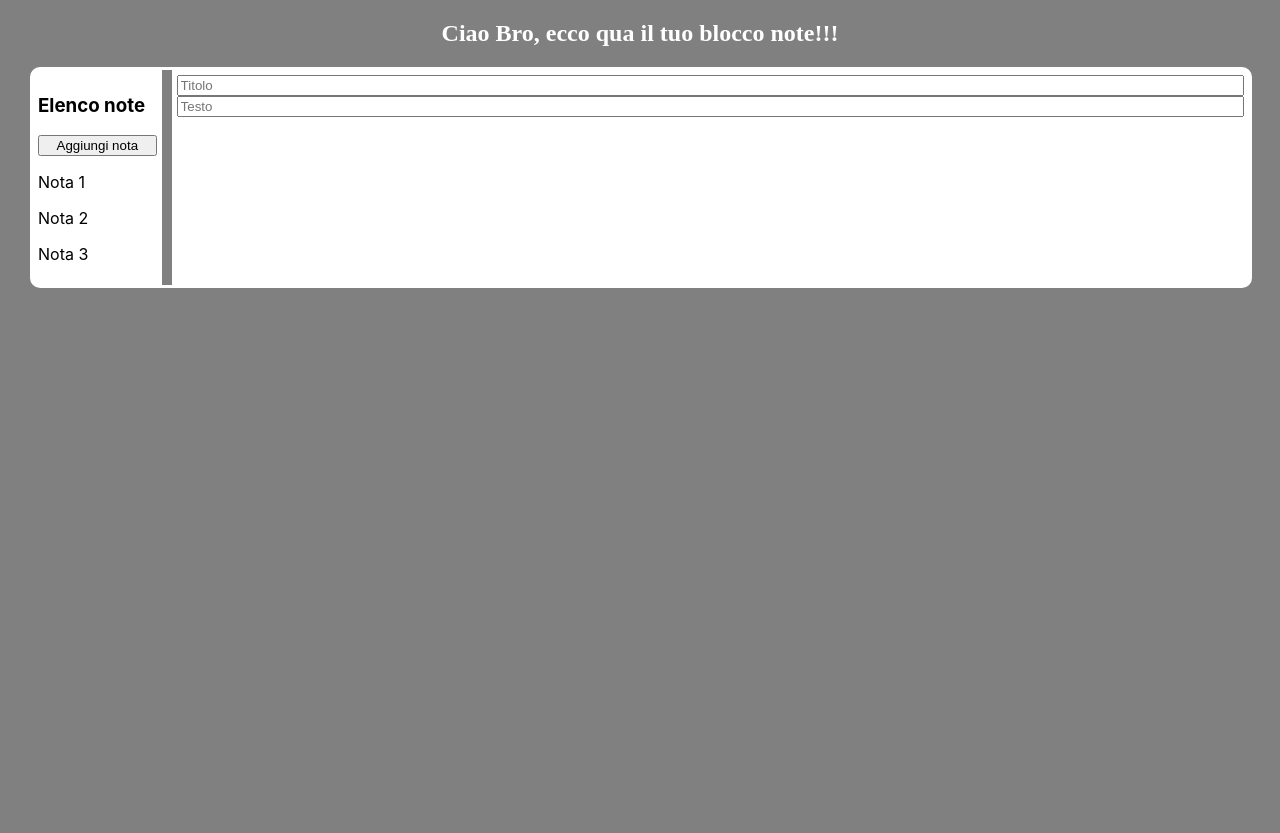
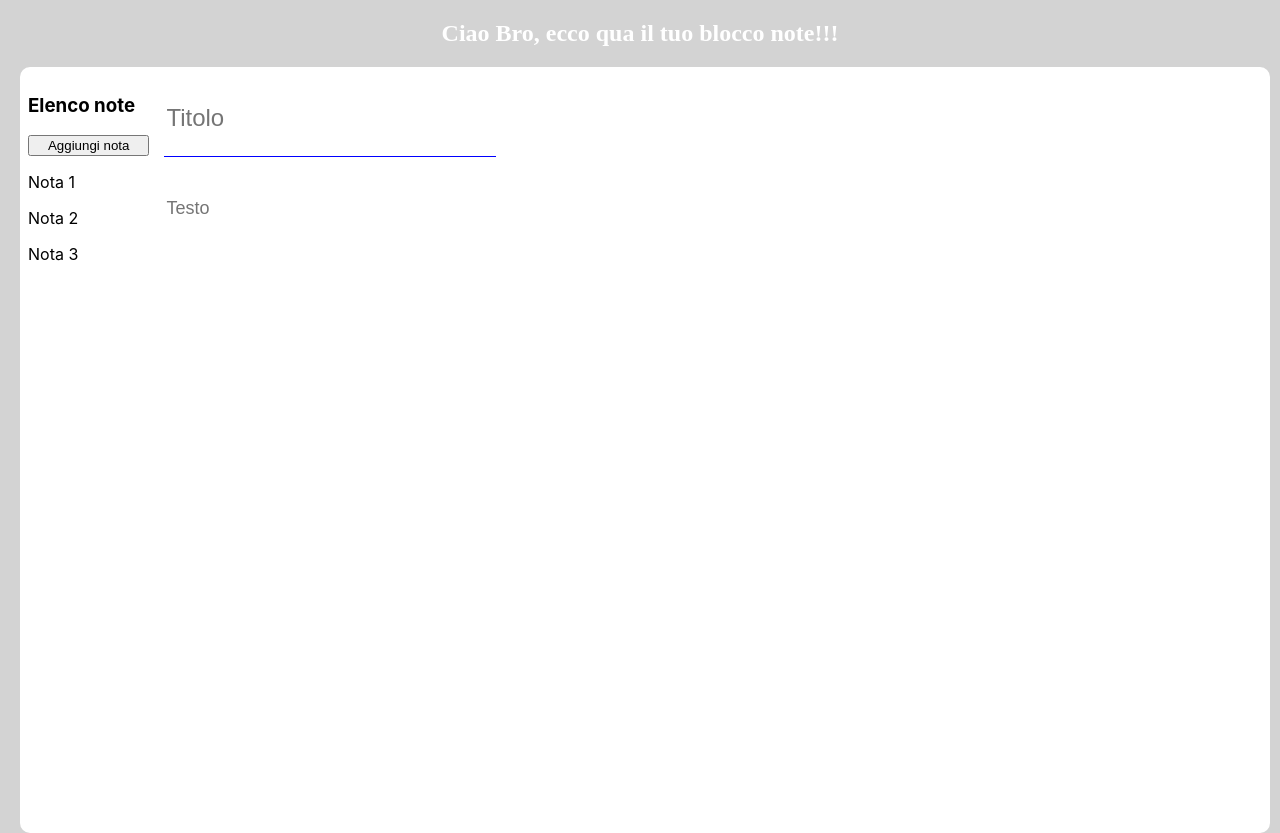
Before and after one commit to Cenzino21/blocco_note, a React (Create React App) app: page / in a window 1280 px wide. Before the commit the page ends 800 px from the top, so only its background shows below. Built offline with nearby package versions, Linux system fonts and the light colour scheme.

Commit message:
Commit 5

```diff
--- a/src/App.css
+++ b/src/App.css
@@ -1,7 +1,3 @@
-body, html {
-  background-color: #808080;
-}
-
 #messaggioDiBenvenuto {
   color: #ffffff;
   text-align: center;
@@ -11,9 +7,10 @@ body, html {
 .contenitore{
   border: 3px solid #ffffff;
   display: flex;
-  width: 95%;
-  height: 100%;
-  margin-left: 30px;
+  justify-content: center;
+  margin-left: 20px;
+  margin-right: 10px;
+  height: 95vh; /*Corrisponde al 95% dell'altezza della pagina*/
   border-radius: 10px;
 }
 
@@ -24,27 +21,39 @@ body, html {
   background-color: #ffffff;
   width: 10%;
   padding: 5px;
+  overflow: scroll; /*Per scorrere con la barra*/
 }
 
 #parteTesto {
   display: flex;
   flex-direction: column;
-  padding: 5px;
   background-color: #ffffff;
   color: #0000ff;
   width: 90%;
-  margin-left: 10px;
-}
-
-.inserimentoTesto {
-  border: none;
-  width: 80%;
-  background-color: #add8e6;
-  color: #0000ff;
-  border-bottom: 1px solid #0000ff; /*Per far uscire sottolineato la casella di testo*/
+  padding: 10px;
 }
 
 button:hover {
   background-color: #d3d3d3;
   color: #ff0000;
+  cursor: pointer;
 }
+
+#inserimentoTitolo {
+  border: none;
+  width: 30%;
+  height: 10%;
+  font-size:x-large;
+  border-bottom: 1px solid #0000ff;
+  outline: none;
+}
+
+#inserimentoTesto {
+  border: none;
+  outline: none;
+  font-size: large;
+}
+
+input {
+  margin-bottom: 40px;
+}
--- a/src/App.jsx
+++ b/src/App.jsx
@@ -1,24 +1,25 @@
 import './App.css';
 import React from 'react';
 
-function App() {
-  /*
-  function eliminaNota() {
-    let indice = document.querySelector("#parteNote li");
-    let testo = document.querySelector("#parteTesto input[type='text']");
-    let bottone = document.querySelector("#parteTesto button");
-    if(indice && testo && bottone) {
-      indice.remove();
-      testo.remove();
-      bottone.remove();
-    }
-  }*/
+//Header della pagina
+function Intestazione() {
   return (
-    <div className="App">
-      <header id="messaggioDiBenvenuto"><h2>Ciao Bro, ecco qua il tuo blocco note!!!</h2></header>
-      <div class="contenitore">
-        <div id="parteNote">
-          <h3>Elenco note</h3>
+    <header id="messaggioDiBenvenuto"><h2>Ciao Bro, ecco qua il tuo blocco note!!!</h2></header>
+  )
+}
+
+//Titolo della parte delle note
+function Titolo() {
+  return (
+    <h3>Elenco note</h3>
+  )
+}
+
+//Elenco delle note
+function ElencoNote() {
+  return(
+    <div id="parteNote">
+          <Titolo />
           <button type="button">Aggiungi nota</button>
           <div>
             <p>Nota 1</p>
@@ -26,10 +27,27 @@ function App() {
             <p>Nota 3</p>
           </div>
         </div>
-        <div id="parteTesto">
-          <input type="text" placeholder="Titolo" id="inserimentoTitolo"></input>
-          <input type="text" placeholder="Testo" id="InserimentoTesto"></input>
-        </div>
+  )
+}
+
+//Parte testuale del blocco note
+function CompilaNota() {
+  return (
+    <div id="parteTesto">
+      <input type="text" placeholder="Titolo" id="inserimentoTitolo"></input>
+      <input type="text" placeholder="Testo" id="inserimentoTesto"></input>
+    </div>
+  )
+}
+
+//Funzione principale
+function App() {
+  return (
+    <div className="App">
+      <Intestazione />
+      <div class="contenitore">
+        <ElencoNote />
+        <CompilaNota />
       </div>
     </div>
   );
--- a/src/index.css
+++ b/src/index.css
@@ -1,4 +1,5 @@
-body {
+body, html {
+  background-color: #d3d3d3;
   margin: 0;
   font-family: -apple-system, BlinkMacSystemFont, 'Segoe UI', 'Roboto', 'Oxygen',
     'Ubuntu', 'Cantarell', 'Fira Sans', 'Droid Sans', 'Helvetica Neue',
```
